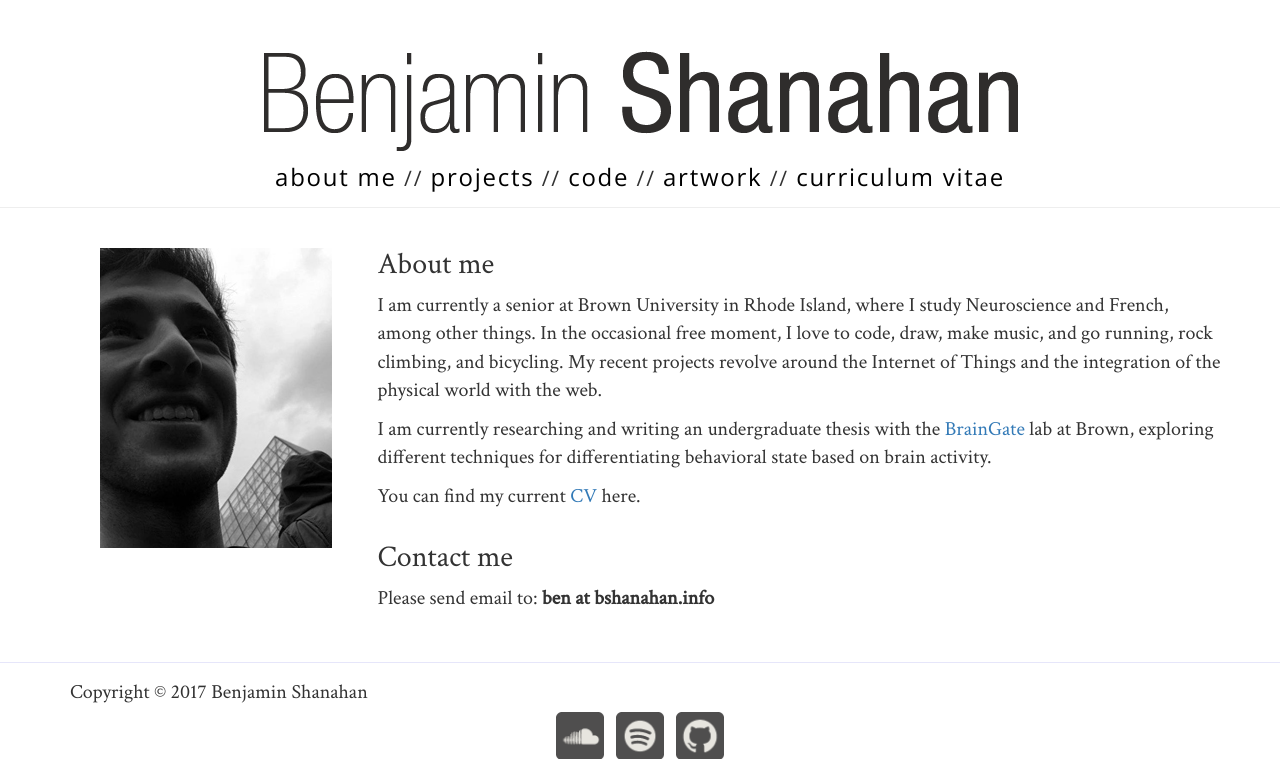
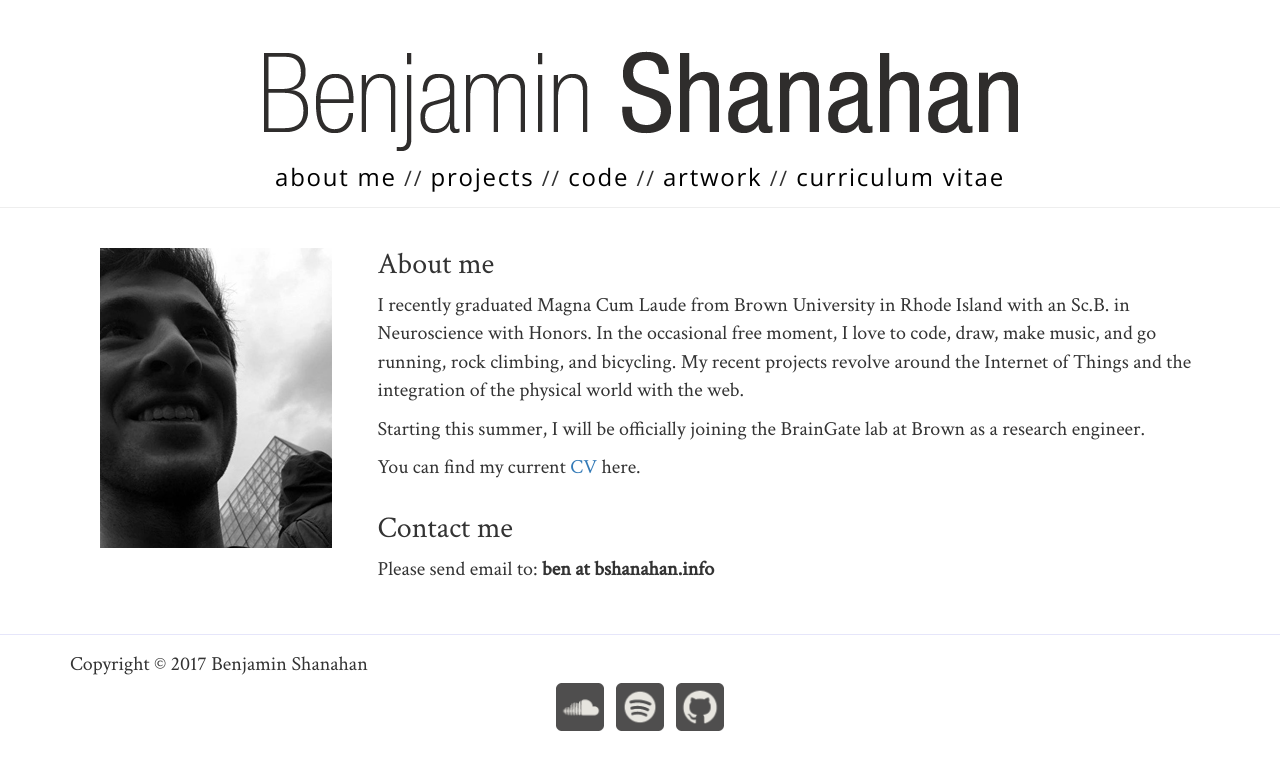
Before and after one commit to benshanahan1/bshanahan.info, a CodeIgniter app: page /database/ in a window 1280 px wide. Shown: the top 759 px of the page. Run offline with CodeIgniter, Linux system fonts and the light colour scheme.

Commit message:
updated about me page

```diff
--- a/application/views/pages/about-me.php
+++ b/application/views/pages/about-me.php
@@ -8,8 +8,8 @@
 
                     <div class="col-md-9">
                         <h2>About me</h2>
-                        <p>I am currently a senior at Brown University in Rhode Island, where I study Neuroscience and French, among other things. In the occasional free moment, I love to code, draw, make music, and go running, rock climbing, and bicycling. My recent projects revolve around the Internet of Things and the integration of the physical world with the web.</p>
-                        <p>I am currently researching and writing an undergraduate thesis with the <a href="http://www.braingate.org" target="_blank">BrainGate</a> lab at Brown, exploring different techniques for differentiating behavioral state based on brain activity.</p>
+                        <p>I recently graduated Magna Cum Laude from Brown University in Rhode Island with an Sc.B. in Neuroscience with Honors. In the occasional free moment, I love to code, draw, make music, and go running, rock climbing, and bicycling. My recent projects revolve around the Internet of Things and the integration of the physical world with the web.</p>
+                        <p>Starting this summer, I will be officially joining the BrainGate lab at Brown as a research engineer.</p>
                         <p>You can find my current <a href="documents/ShanahanBenjaminCV.pdf" target="_blank">CV</a> here.</p>
                     </div>
 
```
